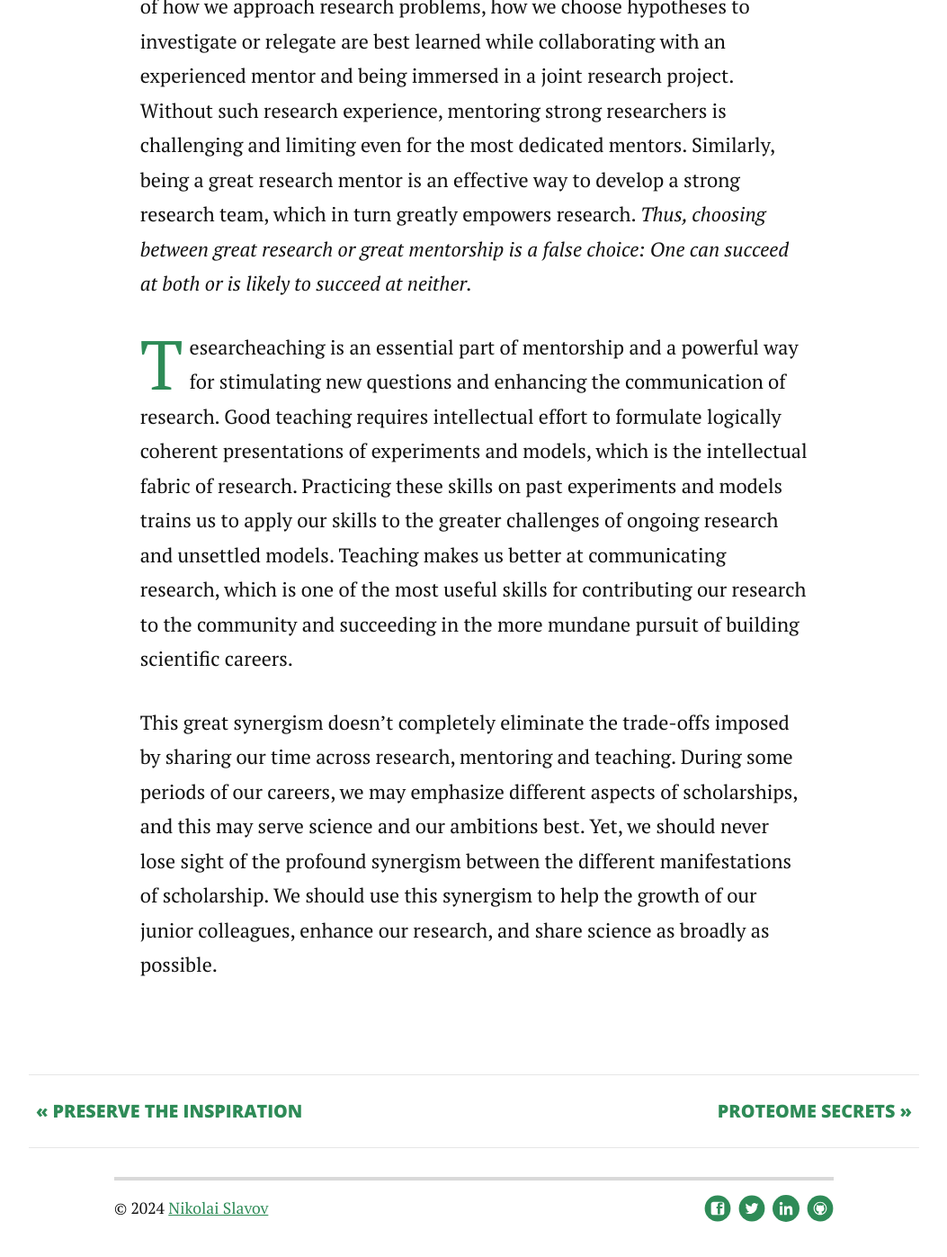
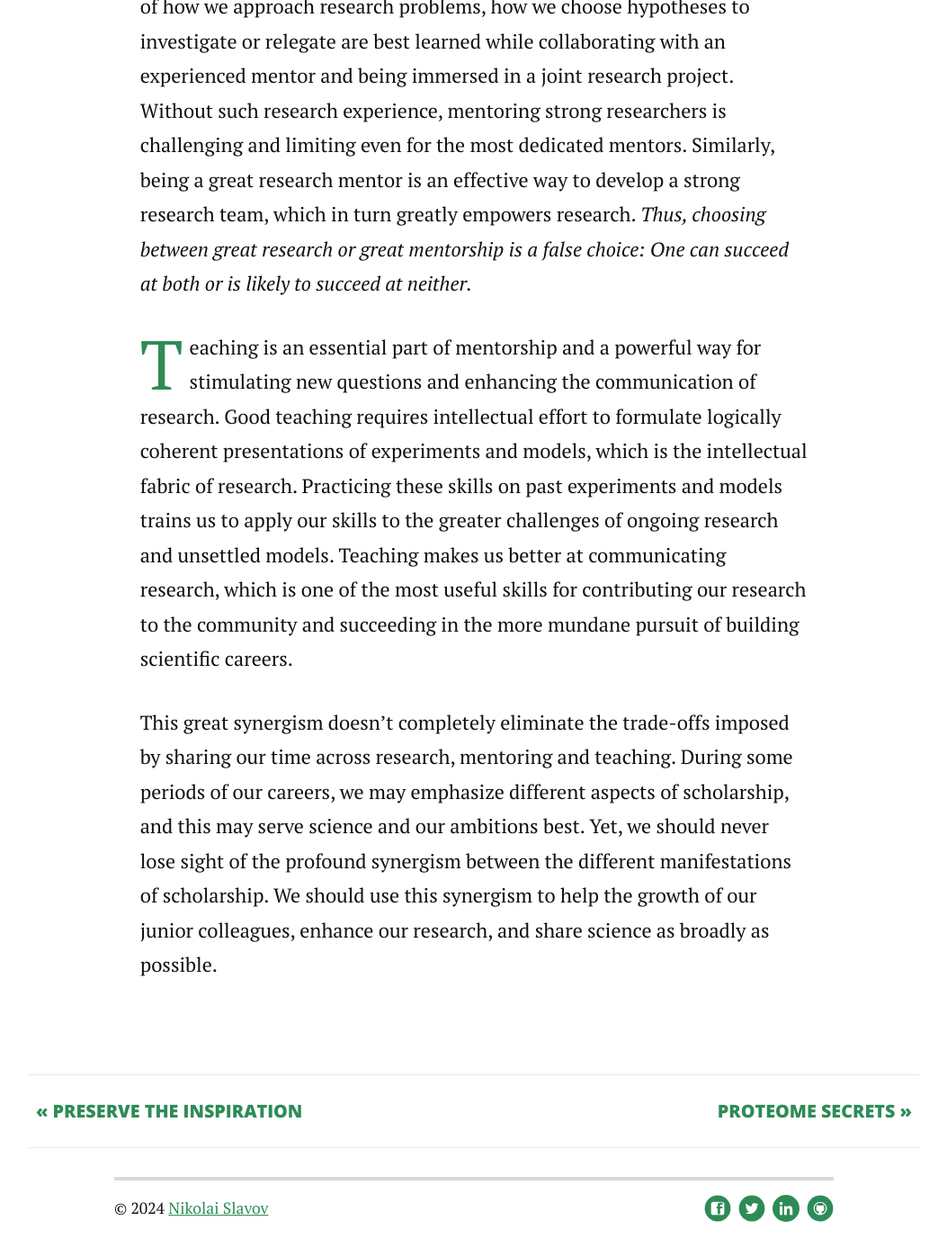
Before and after one commit to nslavov/nikolai, a Jekyll site: the page built from _posts/2024-03-10-Research, mentoring, and teaching.md, in a window 1280 px wide and 1400 px high, scrolled down 1221 px. Shown: the top 1397 px of the window at 90% size, without its empty margins (113-1166 px from the left). Built offline with Jekyll 4.4.1, drawn with Linux system fonts in a browser that asks for light colours; nearby versions of some CDN libraries.

Commit message:
Update 2024-03-10-Research, mentoring, and teaching.md

```diff
--- a/_posts/2024-03-10-Research, mentoring, and teaching.md
+++ b/_posts/2024-03-10-Research, mentoring, and teaching.md
@@ -19,10 +19,10 @@ Indeed, mentoring scientists to grow into strong researchers is greatly facilita
 
 
 
-<span class="dropcap">T</span>esearcheaching is an essential part of mentorship and a powerful way for stimulating new questions and enhancing the communication of research. Good teaching requires intellectual effort to formulate logically coherent presentations of experiments and models, which is the intellectual fabric of research. Practicing these skills on past experiments and models trains us to apply our skills to the greater challenges of ongoing research and unsettled models. Teaching makes us better at communicating research, which is one of the most useful skills for contributing our research to the community and succeeding in the more mundane pursuit of building scientific careers.
+<span class="dropcap">T</span>eaching is an essential part of mentorship and a powerful way for stimulating new questions and enhancing the communication of research. Good teaching requires intellectual effort to formulate logically coherent presentations of experiments and models, which is the intellectual fabric of research. Practicing these skills on past experiments and models trains us to apply our skills to the greater challenges of ongoing research and unsettled models. Teaching makes us better at communicating research, which is one of the most useful skills for contributing our research to the community and succeeding in the more mundane pursuit of building scientific careers.
 
 
-This great synergism doesn't completely eliminate the trade-offs imposed by sharing our time across research, mentoring and teaching. During some periods of our careers, we may emphasize different aspects of scholarships, and this may serve science and our ambitions best. Yet, we should never lose sight of the profound synergism between the different manifestations of scholarship. We should use this synergism to help the growth of our junior colleagues, enhance our research, and share science as broadly as possible.
+This great synergism doesn't completely eliminate the trade-offs imposed by sharing our time across research, mentoring and teaching. During some periods of our careers, we may emphasize different aspects of scholarship, and this may serve science and our ambitions best. Yet, we should never lose sight of the profound synergism between the different manifestations of scholarship. We should use this synergism to help the growth of our junior colleagues, enhance our research, and share science as broadly as possible.
 
 
 <br>
```
